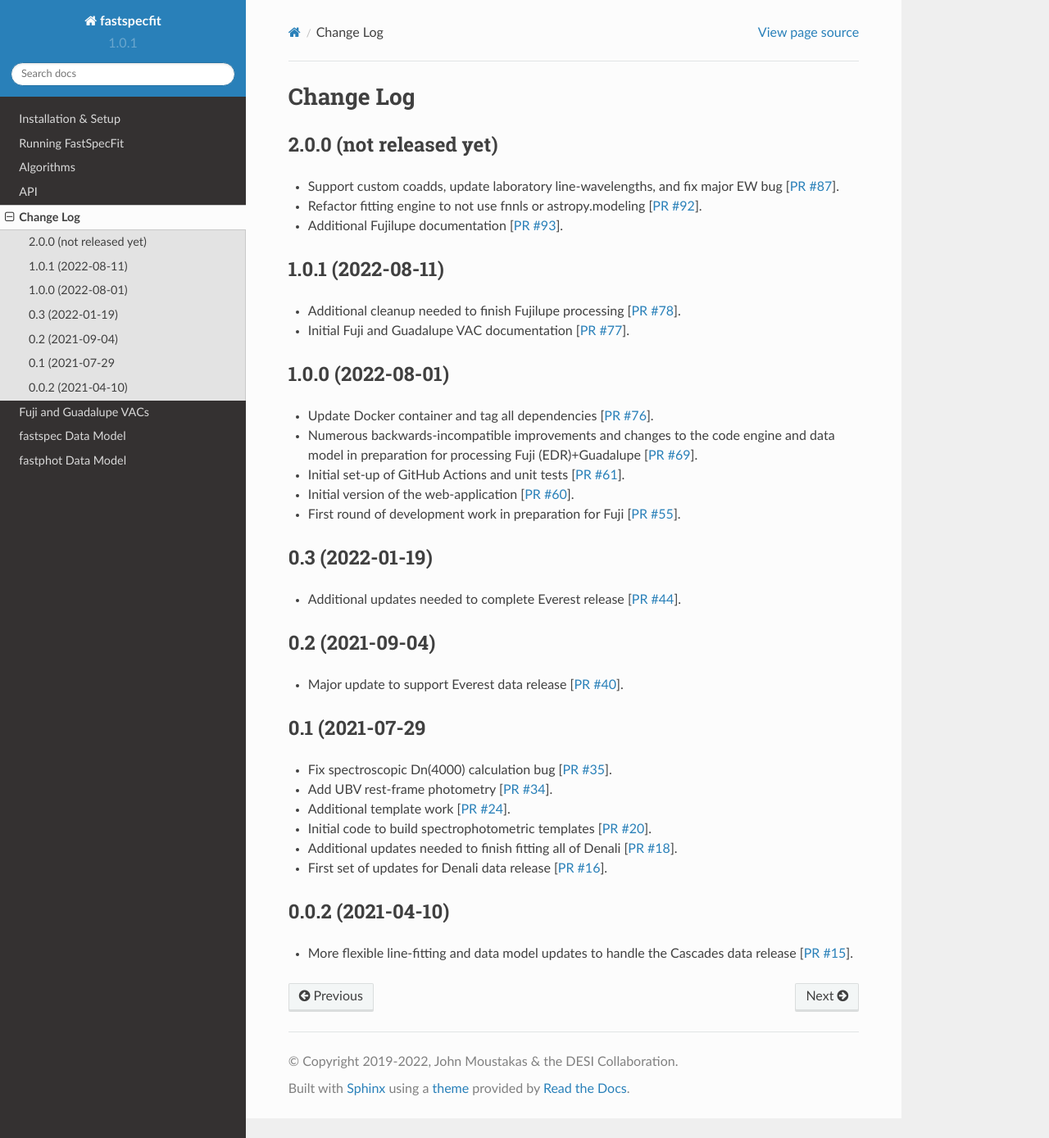
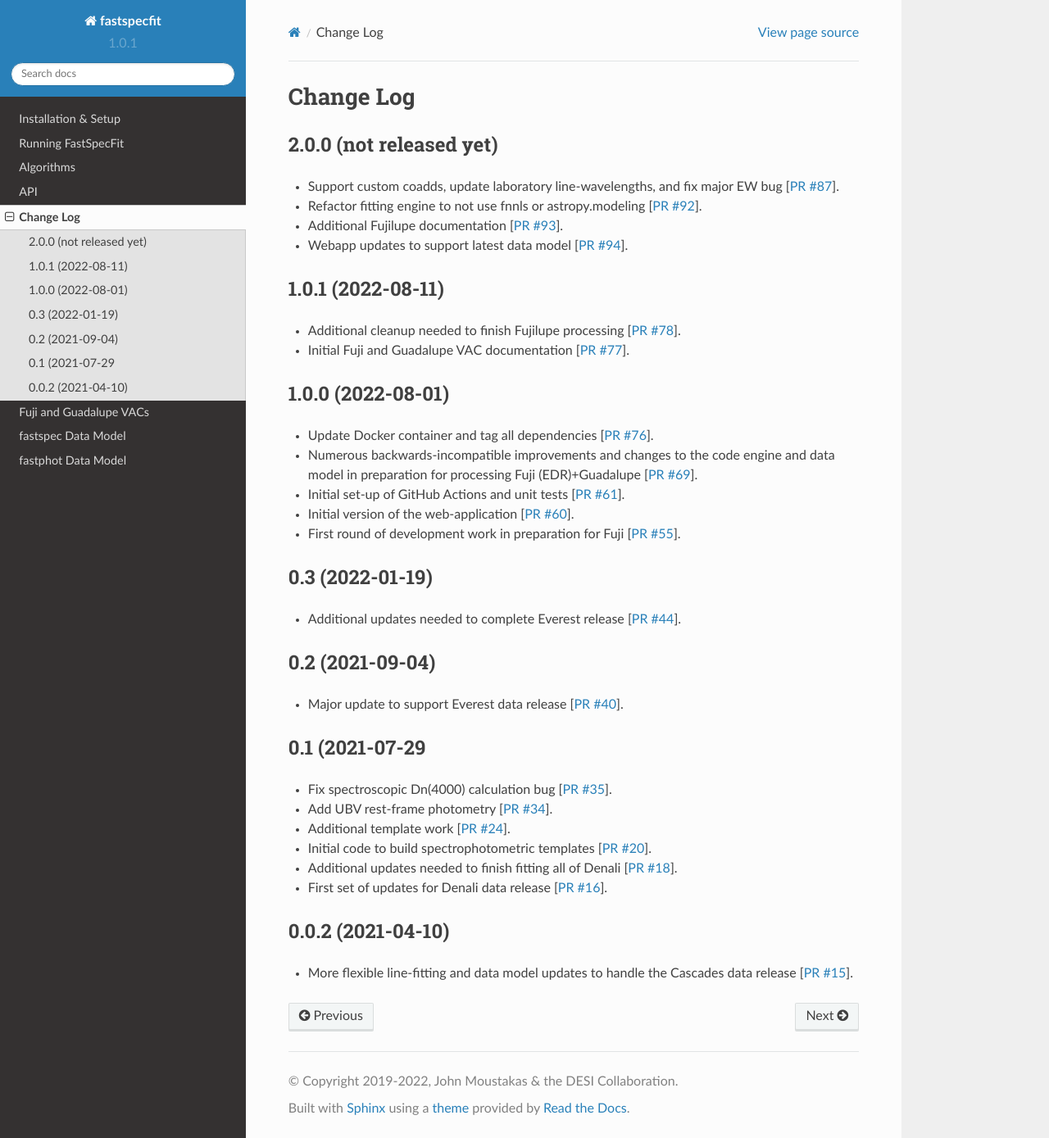
Before and after one commit to desihub/fastspecfit, a Sphinx documentation site: the page built from doc/changes.rst, in a window 1280 px wide and 1389 px high. Shown: the whole window at 82% size. Built offline with Sphinx 7.4.7 and the Read the Docs theme 2.0.0, drawn with Linux system fonts in a browser that asks for light colours.

Commit message:
update change log [ci skip]

```diff
--- a/doc/changes.rst
+++ b/doc/changes.rst
@@ -9,10 +9,12 @@ Change Log
   bug [`PR #87`_].
 * Refactor fitting engine to not use fnnls or astropy.modeling [`PR #92`_].
 * Additional Fujilupe documentation [`PR #93`_].
+* Webapp updates to support latest data model [`PR #94`_].
 
 .. _`PR #87`: https://github.com/desihub/fastspecfit/pull/87
 .. _`PR #92`: https://github.com/desihub/fastspecfit/pull/92
 .. _`PR #93`: https://github.com/desihub/fastspecfit/pull/93
+.. _`PR #94`: https://github.com/desihub/fastspecfit/pull/94
 
 1.0.1 (2022-08-11)
 ------------------
```
